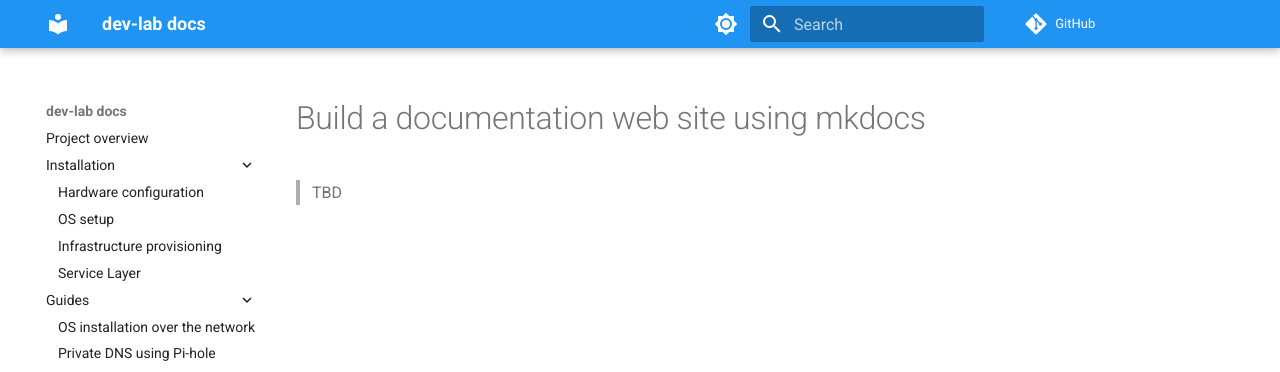
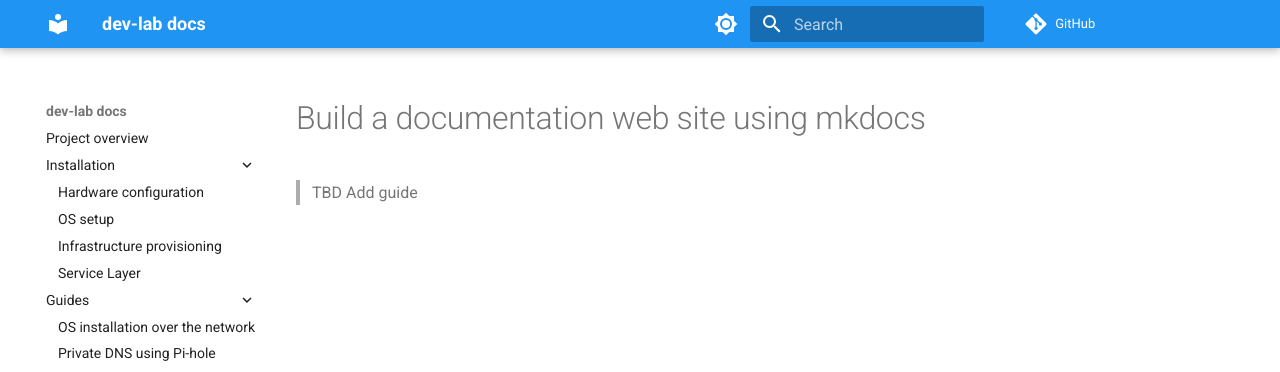
Before and after one commit to spetriuk/dev-lab-docs, an MkDocs documentation site: the page built from docs/guides/mkdocs.md, in a window 1280 px wide. Shown: the top 372 px of the page. Built offline with MkDocs 1.6.1 and Material for MkDocs 9.7.7, drawn with Linux system fonts in a browser that asks for light colours; comment, search, counter and statistics services are not loaded.

Commit message:
Update pipeline

```diff
--- a/.drone.yml
+++ b/.drone.yml
@@ -35,6 +35,10 @@
     stack_name: docs
     standalone: false
 
+trigger:
+  branch:
+  - main
+
 volumes:
 - name: dockersock
   host:
--- a/docs/guides/mkdocs.md
+++ b/docs/guides/mkdocs.md
@@ -1,3 +1,3 @@
 # Build a documentation web site using mkdocs
 
-> TBD
+> TBD Add guide
```
